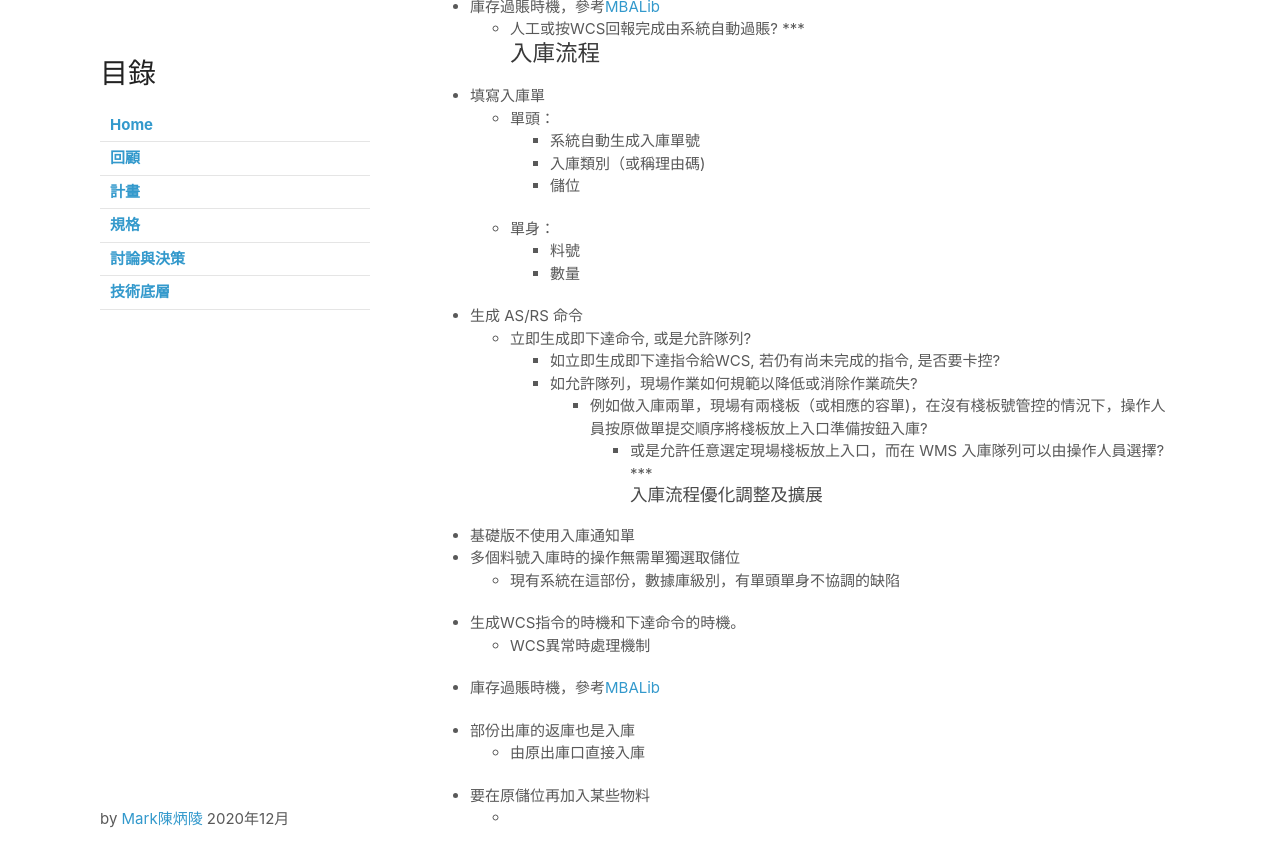
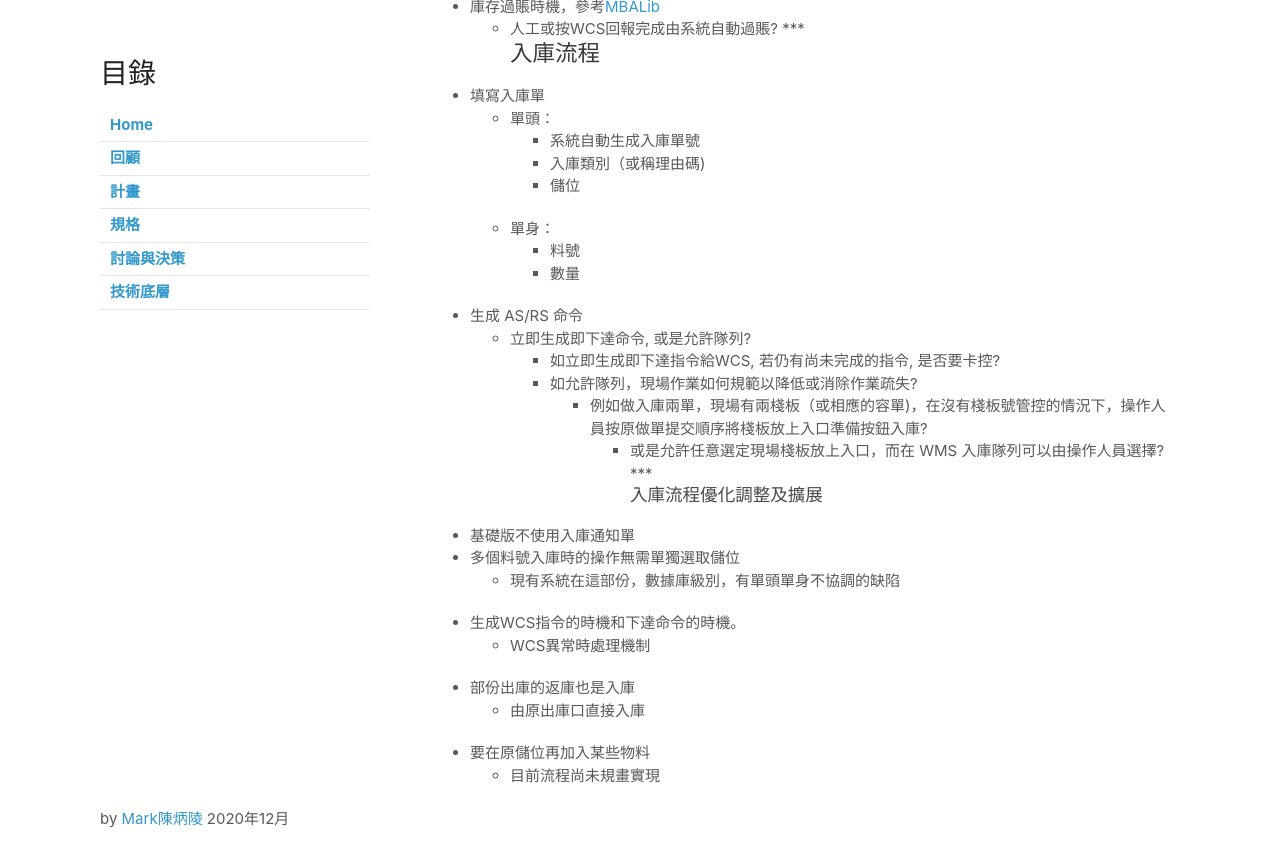
Before and after one commit to dreamaitek/p003, a Jekyll site: the page built from spec.md, in a window 1280 px wide and 900 px high, scrolled down 553 px. Shown: the top 867 px of the window. Built offline with Jekyll 4.4.1, drawn with Linux system fonts in a browser that asks for light colours; our own code applies the rules of GitHub Pages for plain Markdown files.

Commit message:
Update spec.md

```diff
--- a/spec.md
+++ b/spec.md
@@ -43,9 +43,9 @@ layout: default
   - 現有系統在這部份，數據庫級別，有單頭單身不協調的缺陷
 - 生成WCS指令的時機和下達命令的時機。
   - WCS異常時處理機制
-- 庫存過賬時機，參考[MBALib](https://wiki.mbalib.com/zh-tw/%E5%BA%93%E5%AD%98%E4%BF%A1%E6%81%AF)
+
 
 - 部份出庫的返庫也是入庫
   - 由原出庫口直接入庫
 - 要在原儲位再加入某些物料
-  -
+  - 目前流程尚未規畫實現
```
